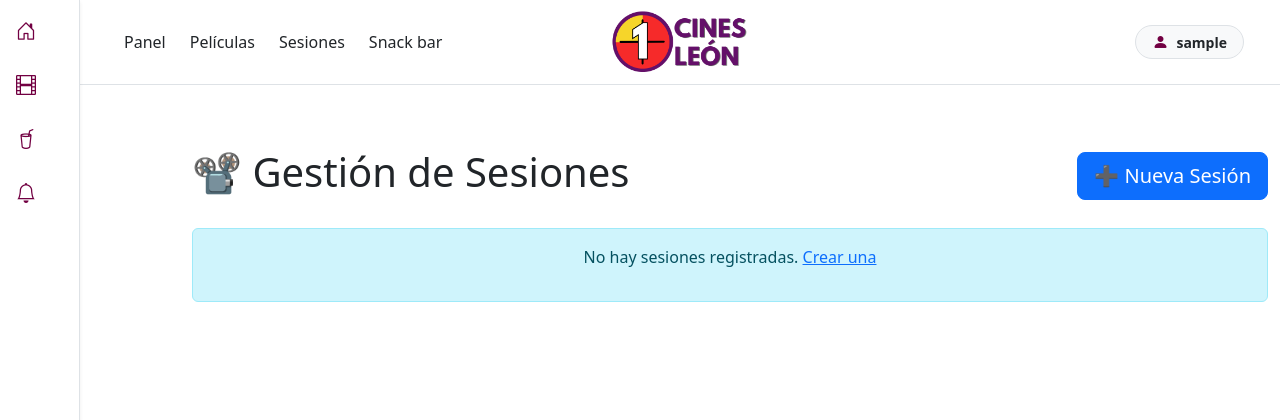
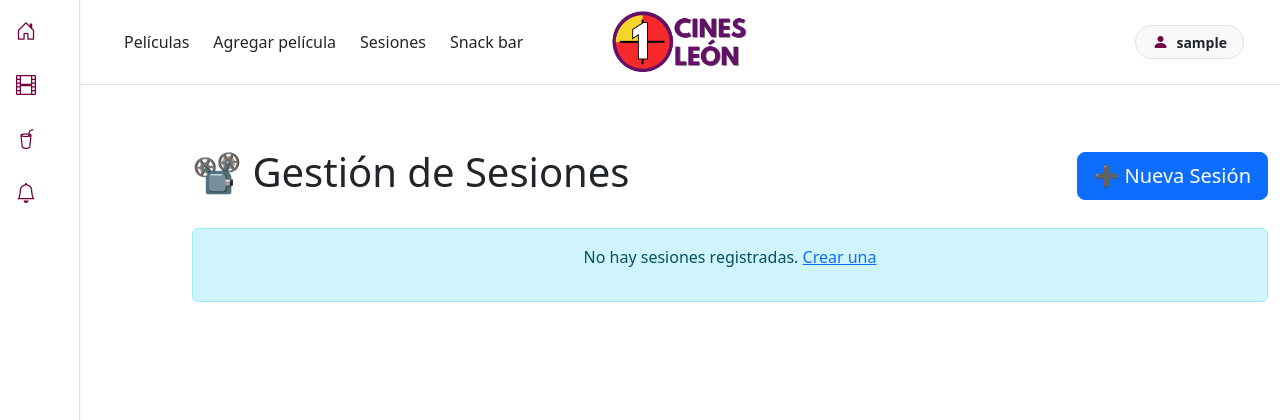
Before and after one commit to 0xPsylocybe/proyectoCINEWEB, a Django app: page /cartelera/sesiones/ in a window 1280 px wide. Shown: the top 420 px of the page. Run offline with Django 5.2, Linux system fonts and the light colour scheme; the visitor is signed in with stand-in values (Sample User, id 1); data that the repository does not hold is empty.

Commit message:
actualizaciones

```diff
--- a/cartelera/urls.py
+++ b/cartelera/urls.py
@@ -6,8 +6,8 @@ urlpatterns = [
     path('detalle/<int:pk>/', views.detalle_cartelera, name='detalle_cartelera'),
 
     # CRUD Sesiones
-    path('sesiones/', views.lista_sesiones, name='lista_sesiones'),
-    path('sesiones/nueva/', views.crear_sesion, name='crear_sesion'),
+    path('sesiones/', views.lista_sesiones, name='sesiones_lista'),
+    path('sesiones/nueva/', views.crear_sesion, name='sesion_form'),
     path('sesiones/<int:pk>/editar/', views.editar_sesion, name='editar_sesion'),
     path('sesiones/<int:pk>/eliminar/', views.eliminar_sesion, name='eliminar_sesion'),
 ]
--- a/templates/cartelera/sesion_confirmar_eliminar.html
+++ b/templates/cartelera/sesion_confirmar_eliminar.html
@@ -29,7 +29,7 @@
                     <p class="text-muted small">Esta acción no se puede deshacer.</p>
 
                     <div class="d-grid gap-2 d-md-flex justify-content-md-end">
-                        <a href="{% url 'lista_sesiones' %}" class="btn btn-secondary btn-lg">
+                        <a href="{% url 'sesiones_lista' %}" class="btn btn-secondary btn-lg">
                             ← Cancelar
                         </a>
                         <form method="post" class="d-inline">
--- a/templates/cartelera/sesion_form.html
+++ b/templates/cartelera/sesion_form.html
@@ -67,7 +67,7 @@
                         </div>
 
                         <div class="d-grid gap-2 d-md-flex justify-content-md-end">
-                            <a href="{% url 'lista_sesiones' %}" class="btn btn-secondary">
+                            <a href="{% url 'sesiones_lista' %}" class="btn btn-secondary">
                                 ← Cancelar
                             </a>
                             <button type="submit" class="btn btn-primary btn-lg">
--- a/templates/cartelera/sesiones_lista.html
+++ b/templates/cartelera/sesiones_lista.html
@@ -6,7 +6,7 @@
 <div class="container mt-5">
     <div class="d-flex justify-content-between align-items-center mb-4">
         <h1>📽️ Gestión de Sesiones</h1>
-        <a href="{% url 'crear_sesion' %}" class="btn btn-primary btn-lg">
+        <a href="{% url 'sesion_form' %}" class="btn btn-primary btn-lg">
             ➕ Nueva Sesión
         </a>
     </div>
@@ -71,7 +71,7 @@
         </div>
     {% else %}
         <div class="alert alert-info text-center">
-            <p>No hay sesiones registradas. <a href="{% url 'crear_sesion' %}">Crear una</a></p>
+            <p>No hay sesiones registradas. <a href="{% url 'sesion_form' %}">Crear una</a></p>
         </div>
     {% endif %}
 </div>
--- a/templates/componentes/navbar.html
+++ b/templates/componentes/navbar.html
@@ -8,10 +8,10 @@
         <!-- 1. BLOQUE IZQUIERDA: Visible solo si está autenticado Y el filtro is_gestor devuelve True -->
         <div class="d-flex align-items-center gap-2">
             {% if user.is_authenticated and user|is_gestor %}
-                <a class="nav-link text-dark fw-medium px-2 py-1 rounded hover-gestor" href="#">Panel</a>
-                <a class="nav-link text-dark fw-medium px-2 py-1 rounded hover-gestor" href="#">Películas</a>
-                <a class="nav-link text-dark fw-medium px-2 py-1 rounded hover-gestor" href="#">Sesiones</a>
-                <a class="nav-link text-dark fw-medium px-2 py-1 rounded hover-gestor" href="#">Snack bar</a>
+                <a href="{% url 'lista_peliculas' %}" class="nav-link text-dark fw-medium px-2 py-1 rounded hover-gestor" >Películas</a>
+                <a href="{% url 'nueva_pelicula' %}" class="nav-link text-dark fw-medium px-2 py-1 rounded hover-gestor">Agregar película</a>
+                <a href="{% url 'sesiones_lista' %}" class="nav-link text-dark fw-medium px-2 py-1 rounded hover-gestor">Sesiones </a>
+                <a href="{% url 'sesion_form' %}" class="nav-link text-dark fw-medium px-2 py-1 rounded hover-gestor">Snack bar</a>
             {% endif %}
         </div>
 
```
Also changed, not shown: templates/cartelera/detalle_cartelera.html (+16 -10 lines).
